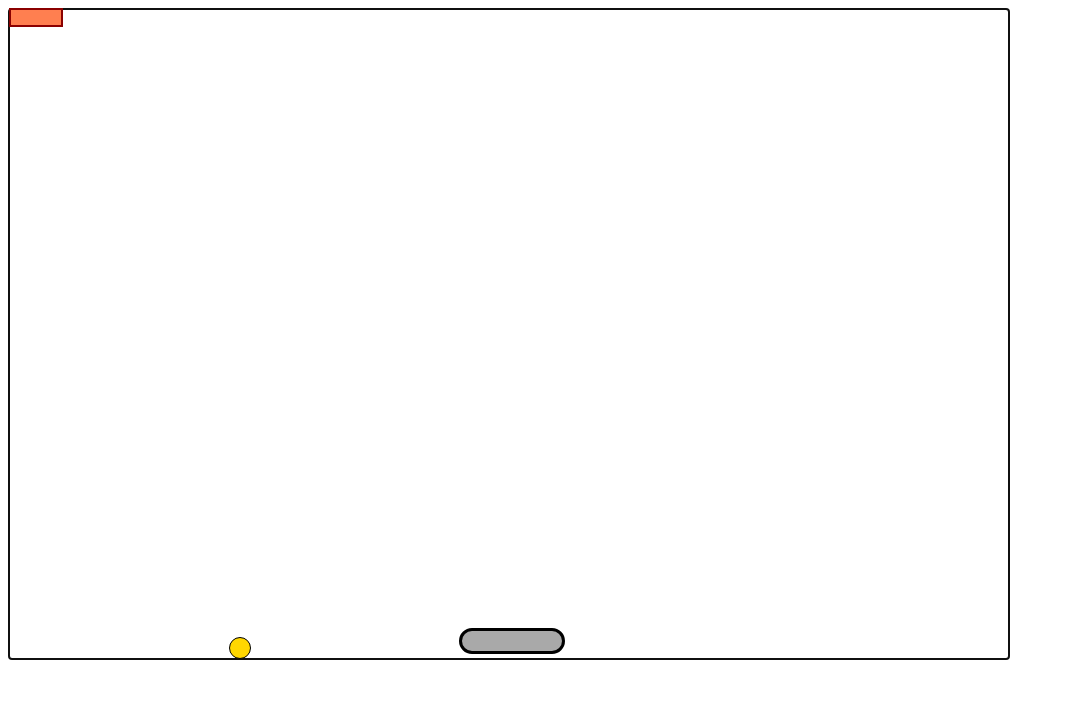
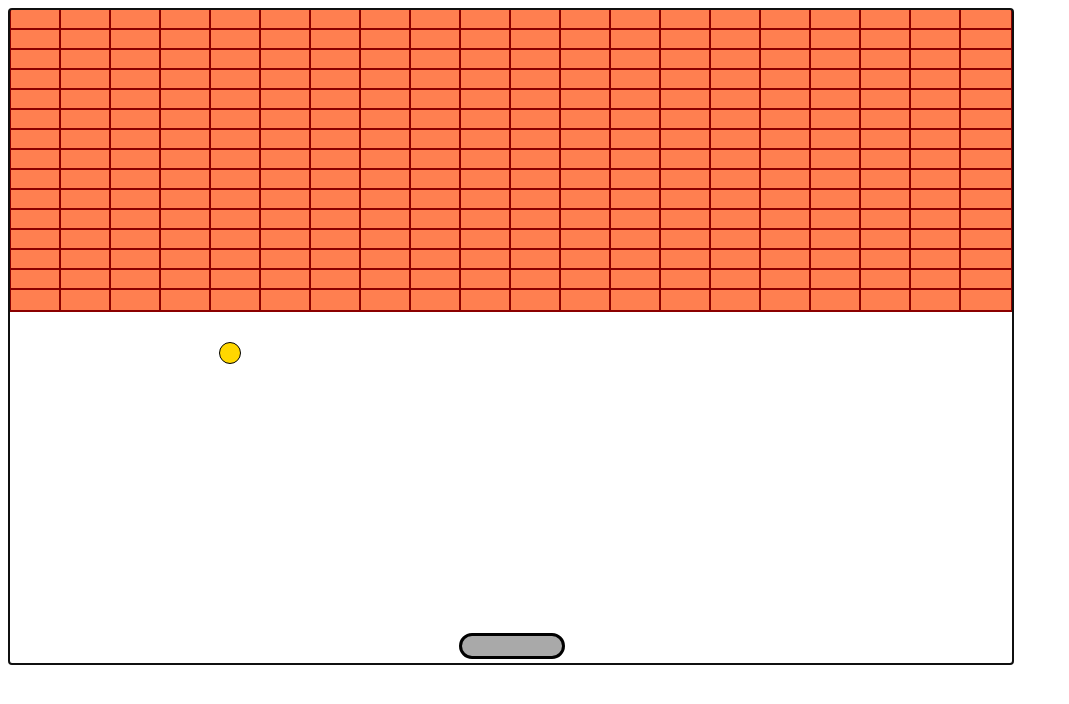
Before and after one commit to arnabghs/bricks-game, a plain HTML site: page index.html in a window 1280 px wide. Shown: the whole page, without its empty margins (0-1069 px from the left). Drawn offline with Linux system fonts and the light colour scheme.

Commit message:
view for series of bricks is created

```diff
--- a/controller.js
+++ b/controller.js
@@ -1,5 +1,5 @@
 const createPaddle = function (document, screen) {
-	let paddle = new Paddle(20, 100, 5, 450);
+	let paddle = new Paddle(20, 100, 5, 450, 10);
 	let paddleDiv = document.createElement('div');
 	paddleDiv.className = 'paddle';
 	paddleDiv.id = 'paddle_1';
@@ -8,21 +8,35 @@ const createPaddle = function (document, screen) {
 }
 
 const createWall = function () {
-	let wall = new Wall(0, 1000, 650);
+	let wall = new Wall(0, 1004, 655);
 	return wall;
 }
 
-const createBrickUnit = function (document, screen) {
-	let brick = new Brick(50, 15, 0, 632, 'unhit');
+const createBrickUnit = function (document, screen, positionX, positionY) {
+	let brick = new Brick(50, 20, positionX, positionY, 'unhit');
 	let brickDiv = document.createElement('div');
 	brickDiv.className = 'brick';
-	brickDiv.id = 'brick_1';
+	//brickDiv.id = 'brick_1';
 	screen.appendChild(brickDiv);
 	return { brick, brickDiv };
 }
 
+const createBricks = function (document, screen) {
+	let positionX = 0;
+	let positionY = 632;
+	for (let row = 0; row < 15; row++) {
+		for (let column = 0; column < 20; column++) {
+			let { brick, brickDiv } = createBrickUnit(document, screen, positionX, positionY);
+			drawBrick(brickDiv, brick);
+			positionX += 50;
+		}
+		positionY -= 20;
+		positionX = 0;
+	}
+}
+
 const createBall = function (document, screen) {
-	let ball = new Ball(20, 600, 370, { x: 5, y: 5 });
+	let ball = new Ball(20, 50, 460, { x: 5, y: -5 });
 	let ballDiv = document.createElement('div');
 	ballDiv.className = 'ball';
 	ballDiv.id = 'ball_1';
@@ -65,7 +79,7 @@ const controlMovementOfBall = function (ball, ballDiv, paddle, wall) {
 		drawBall(ballDiv, ball);
 		handleCollisionOfBall(ball, paddle, wall);
 	}
-	let ballIntervalId = setInterval(keepBallMoving, 30);
+	let ballIntervalId = setInterval(keepBallMoving, 100);
 }
 
 const startGame = function (document) {
@@ -74,9 +88,8 @@ const startGame = function (document) {
 	screen.focus();
 	let { paddle, paddleDiv } = createPaddle(document, screen);
 	let { ball, ballDiv } = createBall(document, screen);
-	let { brick, brickDiv } = createBrickUnit(document, screen);
 	let wall = createWall();
-	drawBrick(brickDiv, brick);
+	createBricks(document, screen);
 	controlPaddle(document, screen, paddleDiv, paddle);
 	controlMovementOfBall(ball, ballDiv, paddle, wall);
 }
--- a/main.css
+++ b/main.css
@@ -1,6 +1,6 @@
 main {
-	width: 1000px;
-	height: 650px;
+	width: 1004px;
+	height: 655px;
 	border: 1px solid black;
 	position: relative;
 }
@@ -23,4 +23,5 @@ main {
 	border: 2px solid darkred;
 	position: absolute;
 	background-color: coral;
+	z-index: -1;
 }
--- a/paddle.js
+++ b/paddle.js
@@ -1,23 +1,24 @@
 class Paddle {
-	constructor(height, width, positionY, positionX) {
+	constructor(height, width, positionY, positionX, speed) {
 		this.height = height;
 		this.width = width;
 		this.positionY = positionY;
 		this.positionX = positionX;
+		this.speed = speed;
 	}
 
 	moveRight() {
-		this.positionX = (this.positionX + 15) % 910;
+		this.positionX = (this.positionX + this.speed) % 900;
 	}
 	moveLeft() {
-		this.positionX = this.positionX - 15;
+		this.positionX = this.positionX - this.speed;
 		if (this.positionX < 0) this.positionX = 900;
 	}
 	moveUp() {
-		this.positionY += 5;
+		this.positionY += this.speed;
 	}
 	moveDown() {
-		this.positionY -= 5;
+		this.positionY -= this.speed;
 		if (this.positionY < 0) this.positionY = 0;
 	}
 }
```
Also changed, not shown: 1 other file.
